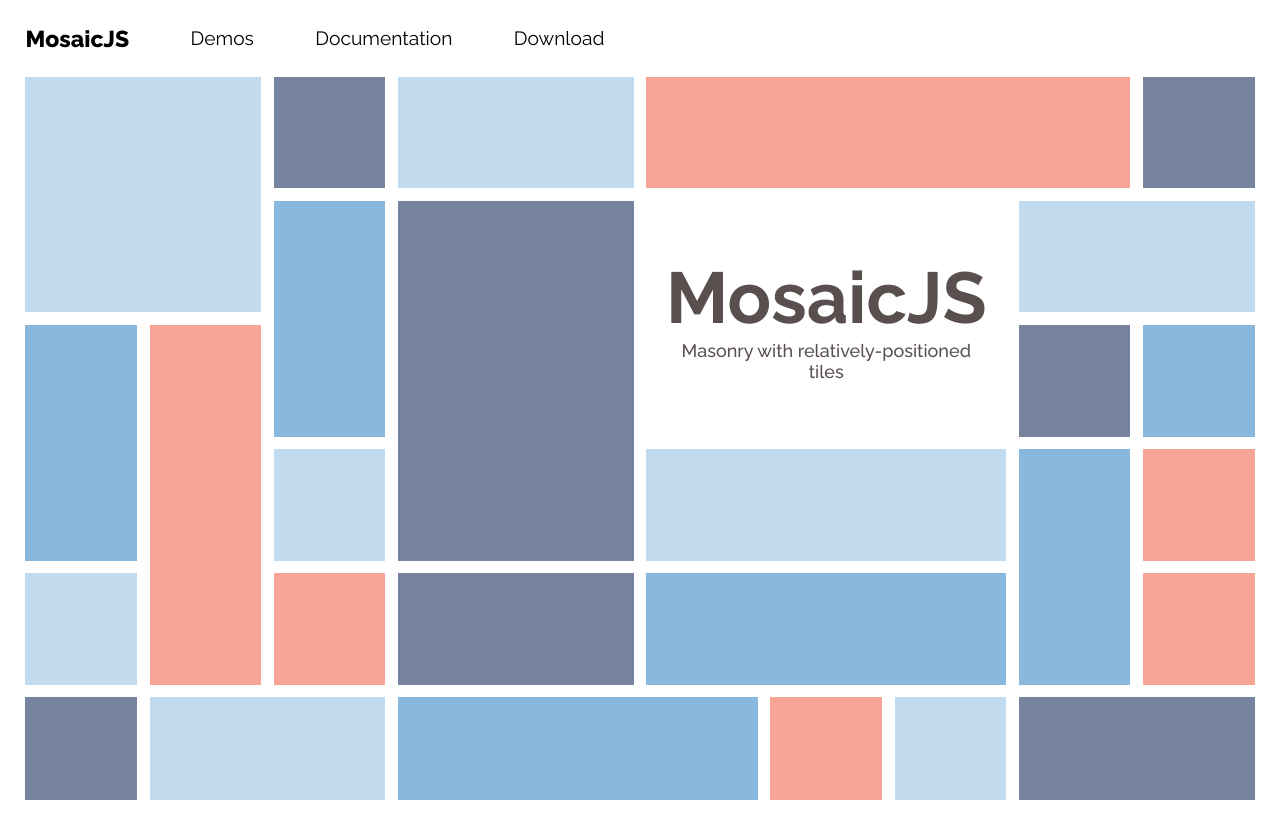
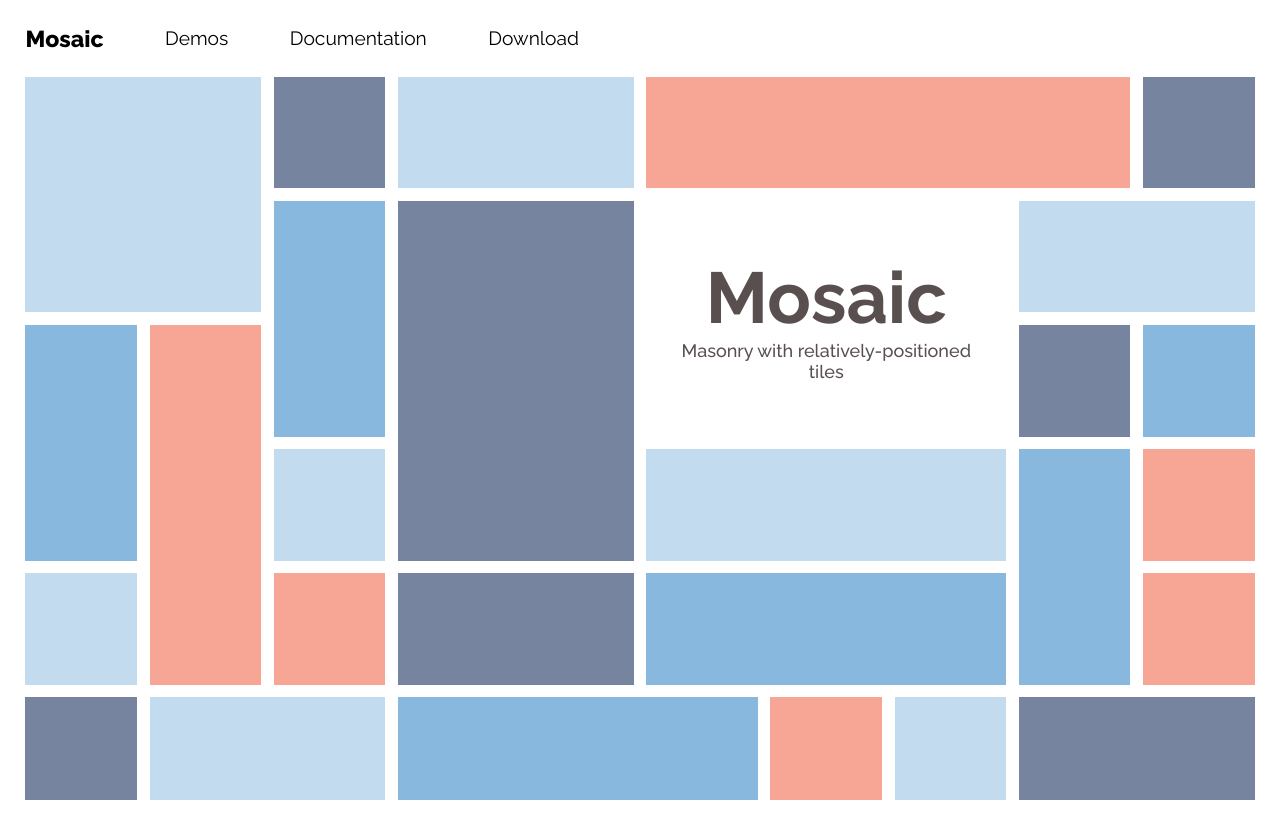
Before and after one commit to ariellebryn/mosaic, a plain HTML site: page index.html in a window 1280 px wide. Shown: the top 819 px of the page. Drawn offline with nearby package versions, Linux system fonts and the light colour scheme.

Commit message:
Changing from MosaicJS to Mosaic

```diff
--- a/index.html
+++ b/index.html
@@ -1,7 +1,7 @@
 <html>
     <head>
         <meta charset="UTF-8">
-        <title>Demo</title>
+        <title>Mosaic</title>
 
         <!-- FONTS -->
         <link href='https://fonts.googleapis.com/css?family=Lora:400,700,400italic,700italic' rel='stylesheet' type='text/css'>
@@ -17,7 +17,7 @@
 
         <div class="nav">
             <ul>
-                <li class="link home">MosaicJS</li>
+                <li class="link home">Mosaic</li>
                 <li class="link">Demos</li>
                 <li class="link">Documentation</li>
                 <li class="link">Download</li>
@@ -27,7 +27,7 @@
         <div id="mosaic-grid" class="mosaic-grid">
             <div data-mosaic-row="1" data-mosaic-col="0: 0, 700: 4, 1200: 5" class="mosaic-tile height-2 width-3 test title">
                 <div class="content">
-                    MosaicJS
+                    Mosaic
                     <span class="sub">Masonry with relatively-positioned tiles</span>
                 </div>
             </div>
```
